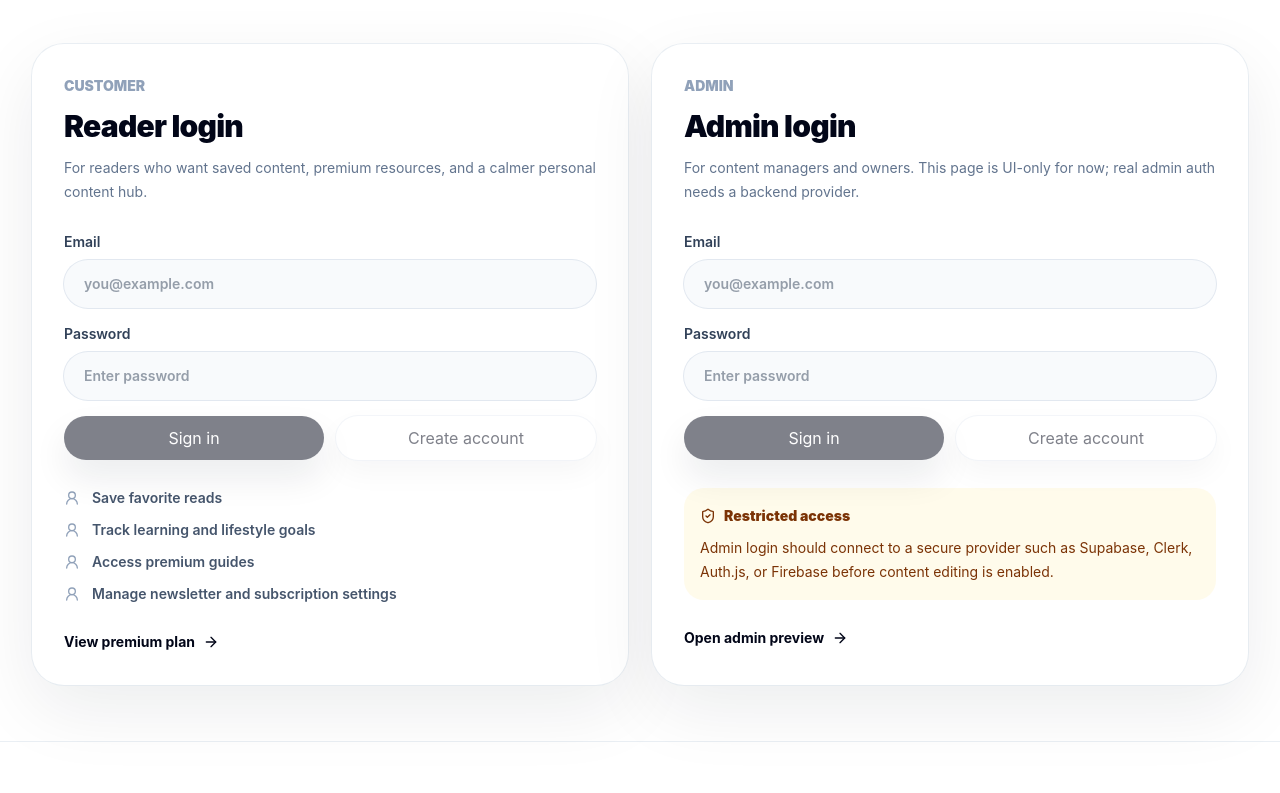
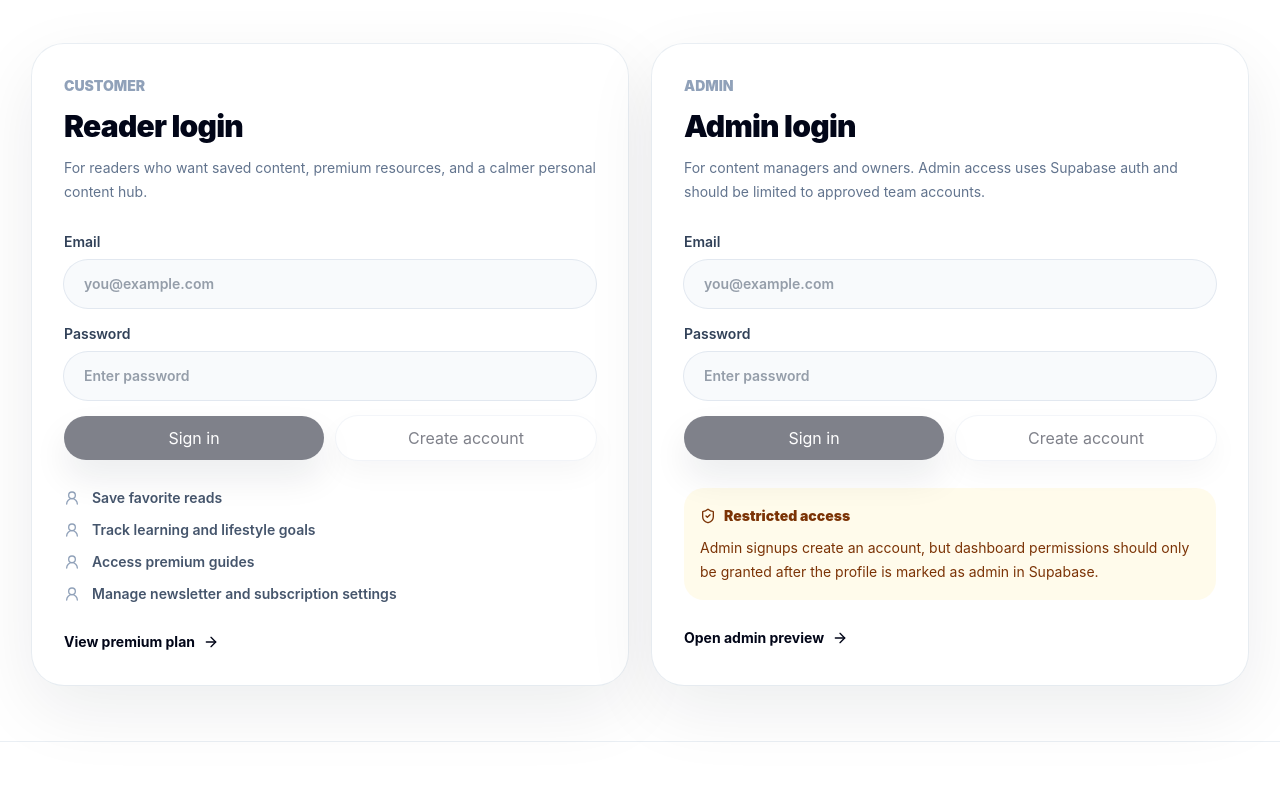
Before and after one commit to dpatcharu/mastilearn, a Next.js app: page /login in a window 1280 px wide. Shown: the part 469-1262 px from the top of the page. Built offline with nearby package versions, Linux system fonts and the light colour scheme; no server answers.

Commit message:
Update admin auth copy

```diff
--- a/src/app/login/page.tsx
+++ b/src/app/login/page.tsx
@@ -37,7 +37,7 @@ export default function LoginPage() {
         </AuthCard>
 
         <AuthCard
-          description="For content managers and owners. This page is UI-only for now; real admin auth needs a backend provider."
+          description="For content managers and owners. Admin access uses Supabase auth and should be limited to approved team accounts."
           eyebrow="Admin"
           title="Admin login"
         >
@@ -47,8 +47,8 @@ export default function LoginPage() {
               <ShieldCheck className="size-4" />
               Restricted access
             </div>
-            Admin login should connect to a secure provider such as Supabase,
-            Clerk, Auth.js, or Firebase before content editing is enabled.
+            Admin signups create an account, but dashboard permissions should
+            only be granted after the profile is marked as admin in Supabase.
           </div>
           <a className="mt-7 inline-flex items-center gap-2 text-sm font-bold text-slate-950" href="/admin">
             Open admin preview
```
